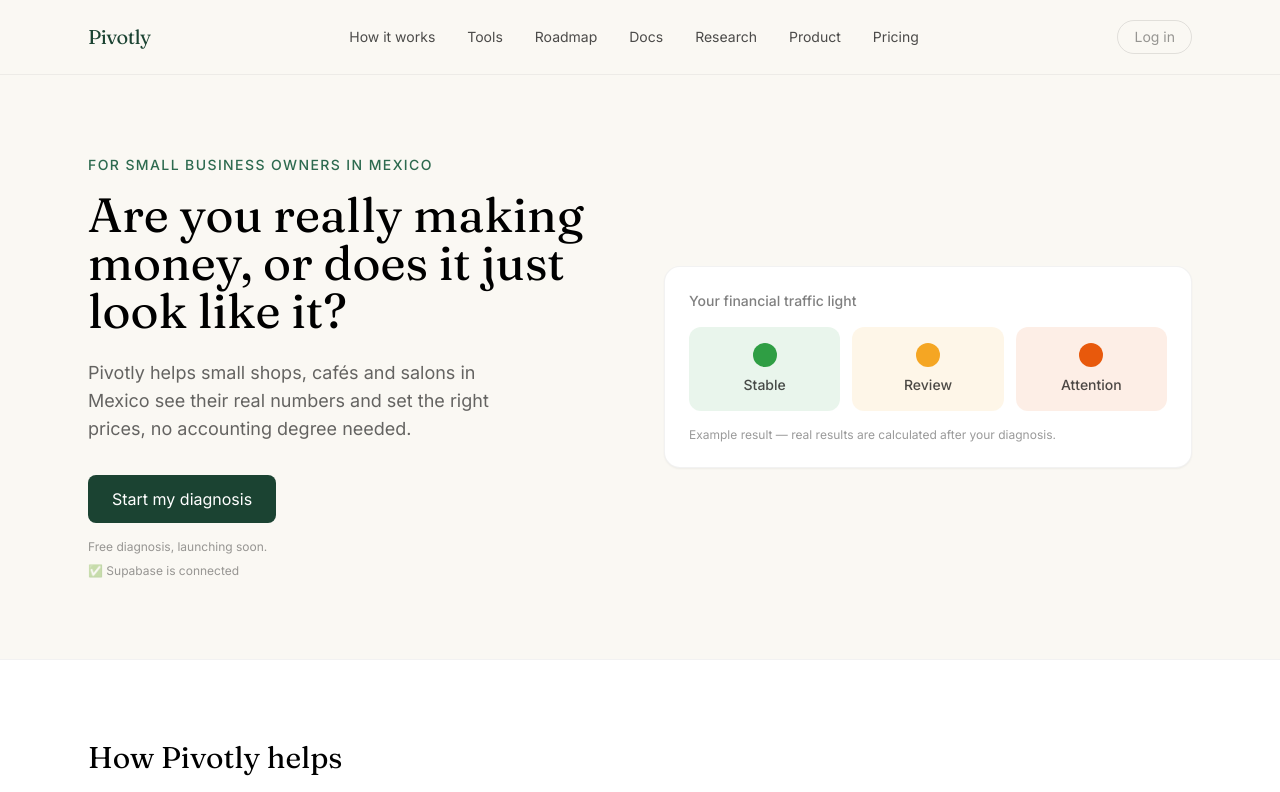
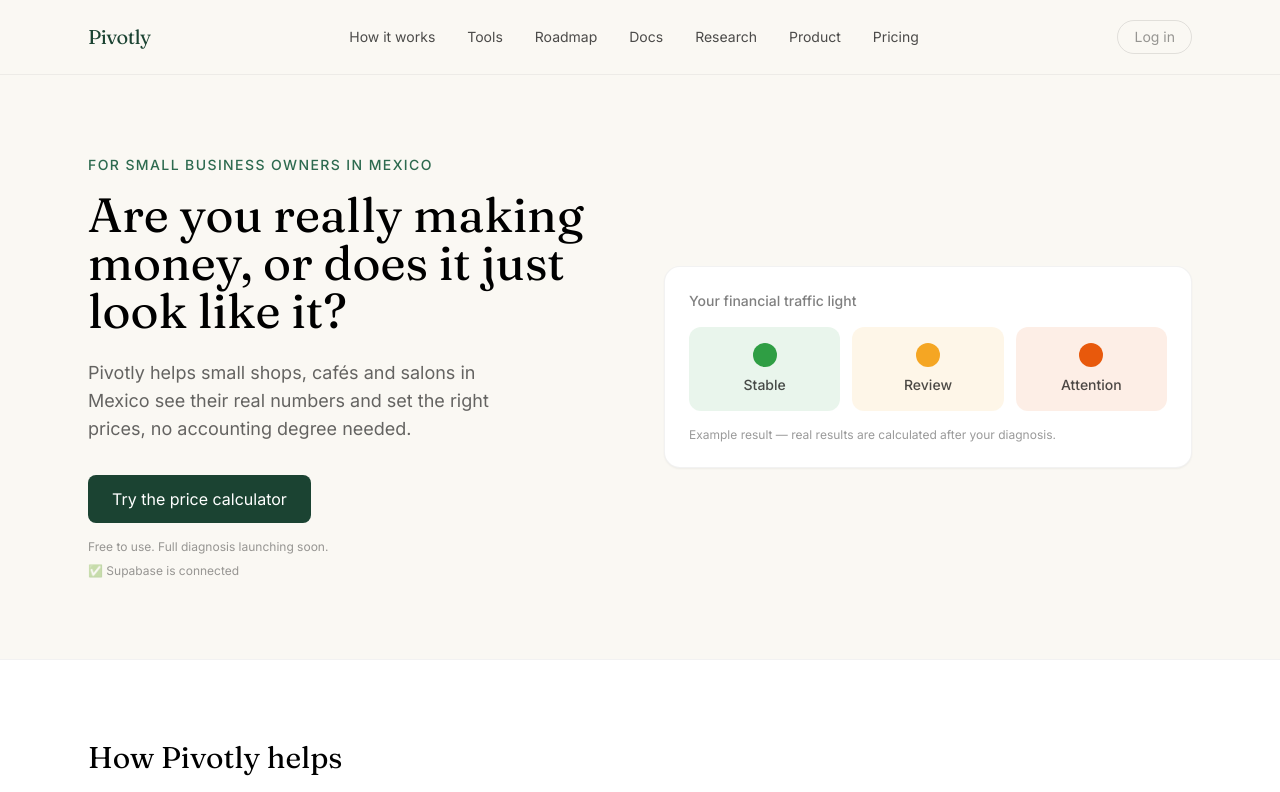
Before and after one commit to guerrerofernanda751-gc/pivotly, a Next.js app: page / in a window 1280 px wide. Shown: the top 792 px of the page. Built offline with nearby package versions, Linux system fonts and the light colour scheme; no server answers.

Commit message:
Update page.js
Point homepage CTA to price calculator

```diff
--- a/app/page.js
+++ b/app/page.js
@@ -109,13 +109,13 @@ export default function Home() {
            the right prices, no accounting degree needed.
           </p>
           <a
-            href="#how-it-works"
-            className="mt-8 inline-block rounded-lg bg-forest px-6 py-3 text-white transition hover:bg-forest-dark"
-          >
-            Start my diagnosis
-          </a>
+           href="/core"
+           className="mt-8 inline-block rounded-lg bg-forest px-6 py-3 text-white transition hover:bg-forest-dark"
+           >
+           Try the price calculator
+           </a>
           <p className="mt-4 text-xs text-black/40">
-          Free diagnosis, launching soon.
+           Free to use. Full diagnosis launching soon.
           </p>
           <SupabaseStatus />
         </div>
```
